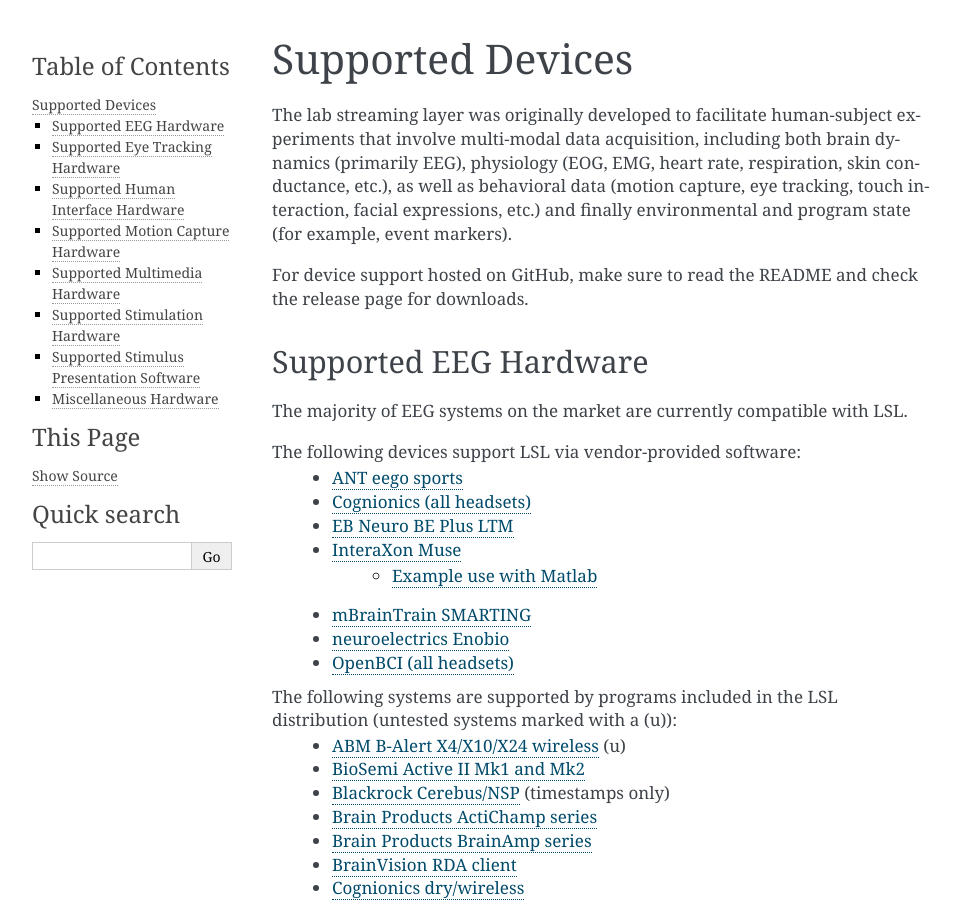
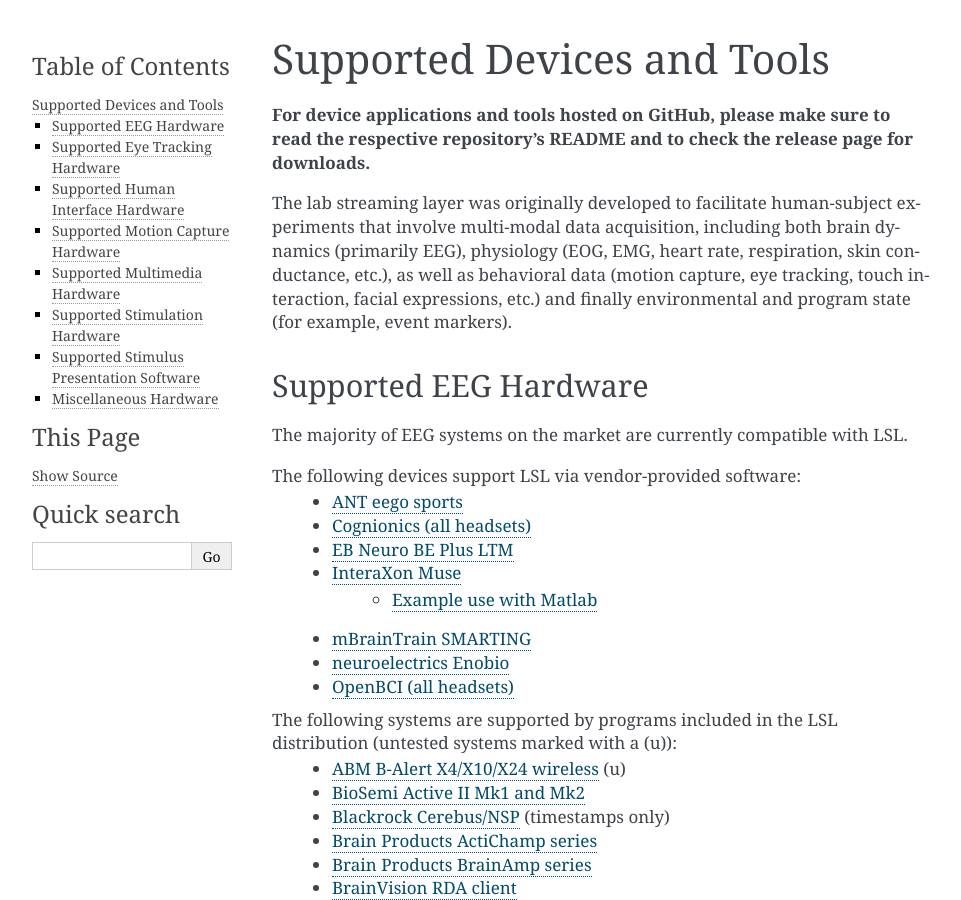
Before and after one commit to sccn/labstreaminglayer, a Sphinx documentation site: the page built from docs/info/supported_devices.rst, in a window 1280 px wide and 900 px high. Shown: the whole window, without its empty margins (148-1109 px from the left). Built offline with Sphinx 7.4.7, drawn with Linux system fonts in a browser that asks for light colours.

Commit message:
docs bump

```diff
--- a/docs/info/supported_devices.rst
+++ b/docs/info/supported_devices.rst
@@ -1,8 +1,9 @@
-Supported Devices
-#################
+Supported Devices and Tools
+###########################
+
+**For device applications and tools hosted on GitHub, please make sure to read the respective repository's README and to check the release page for downloads.**
+
 The lab streaming layer was originally developed to facilitate human-subject experiments that involve multi-modal data acquisition, including both brain dynamics (primarily EEG), physiology (EOG, EMG, heart rate, respiration, skin conductance, etc.), as well as behavioral data (motion capture, eye tracking, touch interaction, facial expressions, etc.) and finally environmental and program state (for example, event markers).
-
-For device support hosted on GitHub, make sure to read the README and check the release page for downloads.
 
 Supported EEG Hardware
 **********************
```
Also changed, not shown: README.md (+1 -1 lines).
